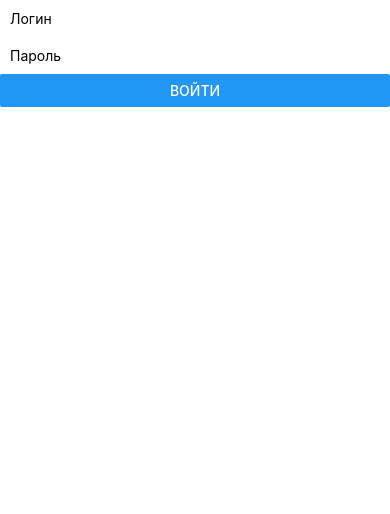
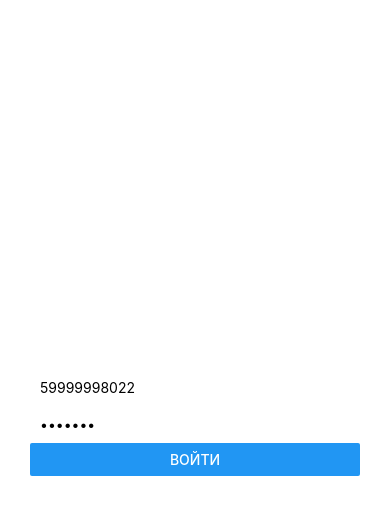
Before and after one commit to Tasty63/kvp24, a React Native app: screen / in a window 390 px wide. Shown: the top 514 px of the page. Built offline with nearby package versions, Linux system fonts and the light colour scheme.

Commit message:
feat: make bassic requests to token endpoint

```diff
--- a/App.tsx
+++ b/App.tsx
@@ -3,17 +3,24 @@ import React, { createContext } from 'react';
 import { SafeAreaProvider } from 'react-native-safe-area-context';
 import AuthForm from './src/components/AuthForm';
 import store from './src/store/store';
+import { StyleSheet } from 'react-native';
 
 export const Context = createContext({ store });
 
 const App = () => {
   return (
     <Context.Provider value={{ store }}>
-      <SafeAreaProvider>
+      <SafeAreaProvider style={styles.container}>
         <AuthForm />
       </SafeAreaProvider>
     </Context.Provider>
   );
 };
 
+const styles = StyleSheet.create({
+  container: {
+    justifyContent: 'center',
+  },
+});
+
 export default App;
--- a/babel.config.js
+++ b/babel.config.js
@@ -1,6 +1,6 @@
-module.exports = function(api) {
+module.exports = function (api) {
   api.cache(true);
   return {
-    presets: ['babel-preset-expo']
+    presets: ['babel-preset-expo'],
   };
 };
--- a/package.json
+++ b/package.json
@@ -15,6 +15,7 @@
   },
   "dependencies": {
     "@expo/vector-icons": "^12.0.0",
+    "@react-native-async-storage/async-storage": "~1.15.0",
     "@react-navigation/bottom-tabs": "^6.0.5",
     "@react-navigation/native": "^6.0.2",
     "@react-navigation/native-stack": "^6.1.0",
@@ -35,8 +36,7 @@
     "react-native": "0.64.3",
     "react-native-safe-area-context": "3.3.2",
     "react-native-screens": "~3.10.1",
-    "react-native-web": "0.17.1",
-    "@react-native-async-storage/async-storage": "~1.15.0"
+    "react-native-web": "0.17.1"
   },
   "devDependencies": {
     "@babel/core": "^7.12.9",
--- a/src/components/AuthForm.tsx
+++ b/src/components/AuthForm.tsx
@@ -1,22 +1,33 @@
 import React, { useContext, useState } from 'react';
-import { View, Text, TextInput, Button } from 'react-native';
+import { View, TextInput, StyleSheet, Button } from 'react-native';
 import { SafeAreaView } from 'react-native-safe-area-context';
-import { observer } from 'mobx-react-lite';
 import { Context } from '../../App';
 
 const AuthForm = () => {
-  const [username, setUsername] = useState('');
-  const [password, setPassword] = useState('');
+  const [username, setUsername] = useState('59999998022');
+  const [password, setPassword] = useState('PMTVTT6');
 
   const { store } = useContext(Context);
 
   return (
-    <SafeAreaView>
-      <TextInput onChangeText={setUsername} placeholder="Логин" style={{ padding: 10 }}></TextInput>
-      <TextInput onChangeText={setPassword} placeholder="Пароль" secureTextEntry style={{ padding: 10 }}></TextInput>
+    <SafeAreaView style={styles.container}>
+      <TextInput onChangeText={setUsername} value={username} placeholder="Логин" style={{ padding: 10 }} />
+      <TextInput
+        onChangeText={setPassword}
+        value={password}
+        placeholder="Пароль"
+        secureTextEntry
+        style={{ padding: 10 }}
+      />
       <Button title="Войти" onPress={() => store.login(username, password)} />
     </SafeAreaView>
   );
 };
 
+const styles = StyleSheet.create({
+  container: {
+    marginHorizontal: 30,
+  },
+});
+
 export default AuthForm;
--- a/src/http/index.ts
+++ b/src/http/index.ts
@@ -1,10 +1,16 @@
 import axios from 'axios';
 import AsyncStorage from '@react-native-async-storage/async-storage';
 
-export const baseURL = 'https://lk.kvp24.ru/api';
+const BASE_URL = 'https://lk.kvp24.ru/api';
+const CLIENT_ID = 'k24-test';
+const CLIENT_SECRET = '050e1e2c-cdb4-47ca-b698-bf8fbf9a6ae1';
 
 const api = axios.create({
-  baseURL,
+  baseURL: BASE_URL,
+  auth: {
+    username: CLIENT_ID,
+    password: CLIENT_SECRET,
+  },
   withCredentials: true,
 });
 
--- a/src/services/AuthServise.ts
+++ b/src/services/AuthService.ts
@@ -1,10 +1,10 @@
-import { AxiosResponse } from 'axios';
+import { AxiosRequestConfig, AxiosResponse } from 'axios';
 import { AuthResponse } from '../../app.api';
 import api from '../http';
 
 export default class AuthService {
   static async login(username: string, password: string): Promise<AxiosResponse<AuthResponse>> {
-    return api.post<AuthResponse>('/oauth/token', { username, password });
+    return api.post<AuthResponse>(`/oauth/token?grant_type=password&username=${username}&password=${password}`);
   }
 
   static async logout() {
--- a/src/store/store.ts
+++ b/src/store/store.ts
@@ -1,5 +1,5 @@
 import { makeAutoObservable } from 'mobx';
-import AuthService from '../services/AuthServise';
+import AuthService from '../services/AuthService';
 import AsyncStorage from '@react-native-async-storage/async-storage';
 
 class Store {
```
Also changed, not shown: app.api.ts (+7 -4 lines), constants/Colors.ts (deleted, +0 -19 lines), constants/Layout.ts (deleted, +0 -12 lines), hooks/useCachedResources.ts (deleted, +0 -33 lines), hooks/useColorScheme.ts (deleted, +0 -8 lines), 1 other file (tests, documents, lock files or other folders).
